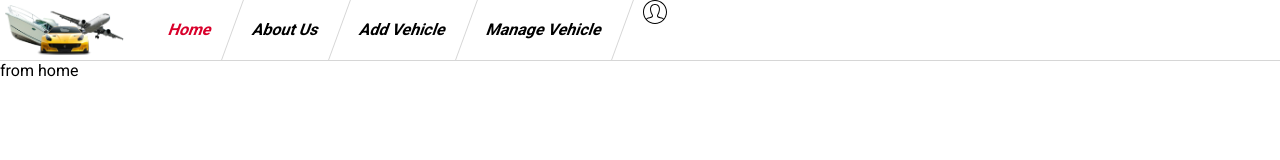
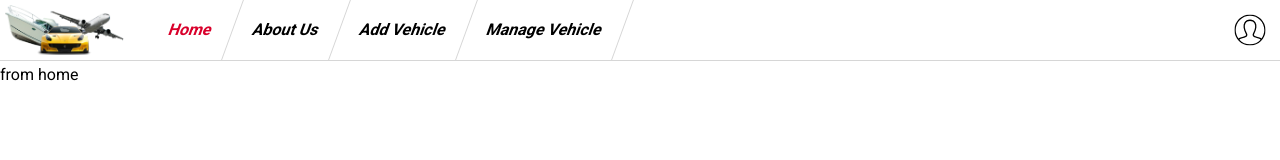
Before and after one commit to mrbalazs5/webtech2, a React (Create React App) app in the folder client/: page / in a window 1280 px wide. Shown: the top 160 px of the page. Built offline with nearby package versions, Linux system fonts and the light colour scheme.

Commit message:
svg update 2

```diff
--- a/client/src/components/Header.js
+++ b/client/src/components/Header.js
@@ -19,13 +19,14 @@ export default class Header extends React.Component{
         <div className="menu-btn" onClick={this.handleOpenNav}>
           <span className={this.state.isOpenNav ? "menu-burger active" : "menu-burger"}/>
         </div>
+        <Login/>
         <ul className={this.state.isOpenNav ? "show" : ""}>
           <li><NavLink className="link" activeClassName="active" exact to="/"><span>Home</span></NavLink></li>
           <li><NavLink className="link" activeClassName="active" exact to="/about">About Us</NavLink></li>
           <li><NavLink className="link" activeClassName="active" exact to="/addvehicle">Add Vehicle</NavLink></li>
           <li><NavLink className="link" activeClassName="active" exact to="/managevehicle">Manage Vehicle</NavLink></li>
         </ul>
-        <Login/>
+
       </header>
     );
   }
--- a/client/src/components/Icons.js
+++ b/client/src/components/Icons.js
@@ -16,7 +16,7 @@ export default class Icon extends React.Component{
 
     return(
       <div>{selectedIcon.map((icon) =>
-        <svg key={icon.name} width={icon.width} height={icon.height} xmlns="http://www.w3.org/2000/svg">
+        <svg className={icon.name + "-svg"} key={icon.name} width={icon.width} height={icon.height} xmlns="http://www.w3.org/2000/svg">
           <path d={icon.path}/>
         </svg>
         )}
--- a/client/src/components/Login.js
+++ b/client/src/components/Login.js
@@ -14,7 +14,9 @@ export default class Login extends React.Component{
   render(){
     return(
       <div className="login">
-        <Icons name="user"/>
+        <div className="user-logo">
+          <Icons name="user"/>
+        </div>
       </div>
     );
   }
--- a/client/src/components/login.scss
+++ b/client/src/components/login.scss
@@ -1,10 +1,27 @@
 @import '../scss/styles.scss';
 
 .login {
-  .sign-btn {
-    line-height: 60px;
-    padding-right: 20px;
+  .user-logo {
     display: inline-block;
     float: right;
+    position: relative;
+    padding: 18px 18px 0 0;
+  }
+
+  .user-svg {
+    transition: $global-trans;
+    transform: scale(1.3);
+
+    &:hover {
+      fill: $active-nav-color;
+    }
   }
 }
+
+@media screen and (min-width: 768px) {
+  .login {
+    .user-logo {
+      padding: 18px 18px 0 0;
+    }
+  }
+}
--- a/client/src/scss/_global.scss
+++ b/client/src/scss/_global.scss
@@ -12,7 +12,7 @@ header {
   font-weight: bold;
 
   .logo {
-    display: block;
+    display: inline-block;
     float: left;
     max-height: 50px;
     padding: 5px;
```
